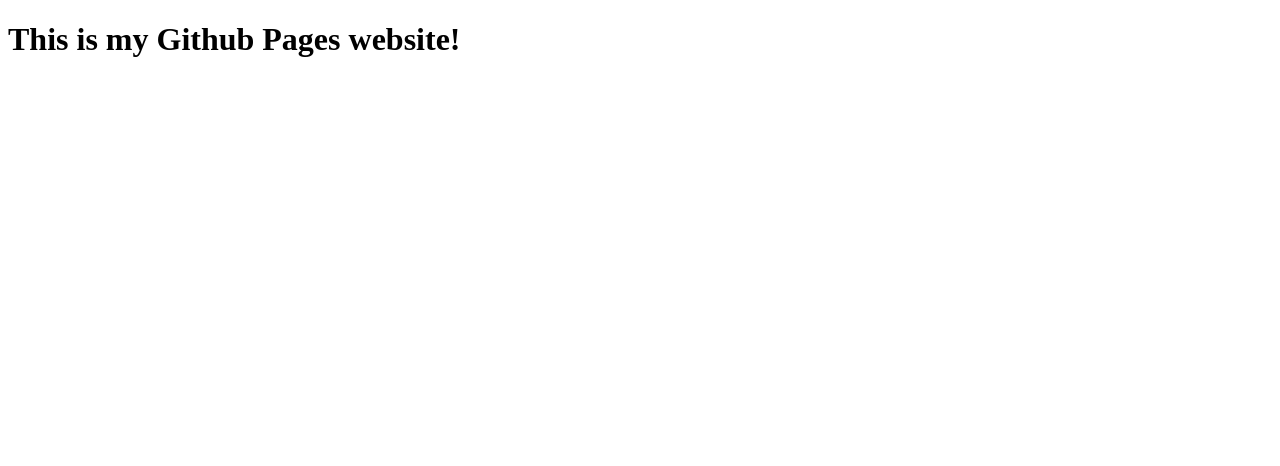
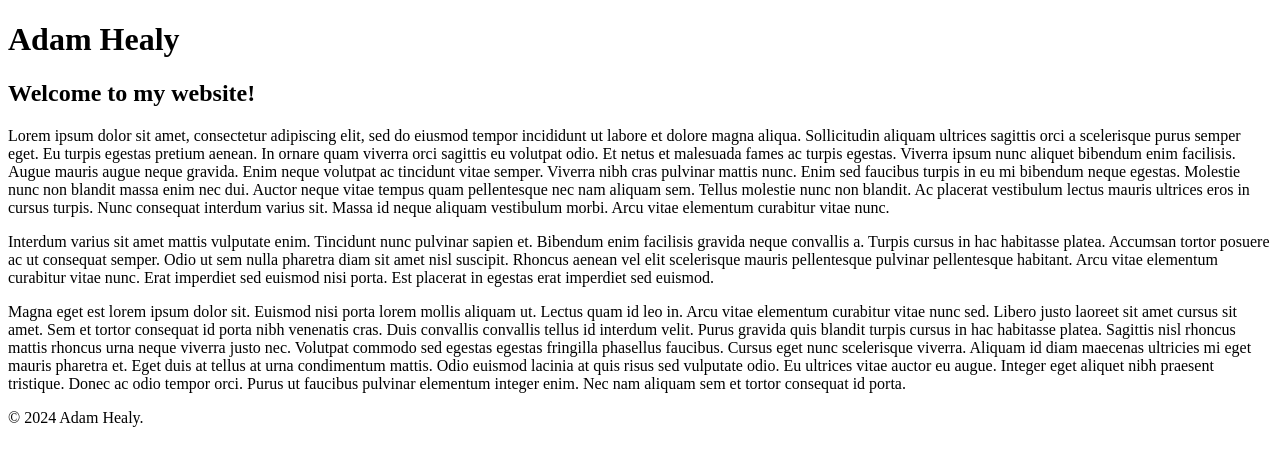
Before and after one commit to mada9/mada9.github.io, a plain HTML site: page index.html in a window 1280 px wide. Drawn offline with Linux system fonts and the light colour scheme.

Commit message:
First Website Design Idea

```diff
--- a/index.html
+++ b/index.html
@@ -1,12 +1,36 @@
 <!DOCTYPE html>
 <html lang="en">
-    <head>
-        <title>
-            Adam's Web Page!
-        </title>
-    </head>
-    <body>
-        <h1>This is my Github Pages website!</h1>
-    </body>
+<head>
+    <meta charset="UTF-8">
+    <meta name="viewport" content="width=device-width, initial-scale=1.0">
+    <title>Home | Adam Healy</title>
+    <link rel="stylesheet" href="style/style.css">
+</head>
+<body>
+    <header>
+        <h1>Adam Healy</h1>
+        <!-- <nav>
+            <ul>
+                <li><a href="index.html">Home</a></li>
+                <li><a href="about.html">About</a></li>
+                <li><a href="cv.html">CV</a></li>
+                <li><a href="projects.html">Projects</a></li>
+                <li><a href="blog.html">Blog</a></li>
+            </ul>
+        </nav> -->
+    </header>
+    <main>
+        <section>
+            <h2>Welcome to my website!</h2>
+            <p>Lorem ipsum dolor sit amet, consectetur adipiscing elit, sed do eiusmod tempor incididunt ut labore et dolore magna aliqua. Sollicitudin aliquam ultrices sagittis orci a scelerisque purus semper eget. Eu turpis egestas pretium aenean. In ornare quam viverra orci sagittis eu volutpat odio. Et netus et malesuada fames ac turpis egestas. Viverra ipsum nunc aliquet bibendum enim facilisis. Augue mauris augue neque gravida. Enim neque volutpat ac tincidunt vitae semper. Viverra nibh cras pulvinar mattis nunc. Enim sed faucibus turpis in eu mi bibendum neque egestas. Molestie nunc non blandit massa enim nec dui. Auctor neque vitae tempus quam pellentesque nec nam aliquam sem. Tellus molestie nunc non blandit. Ac placerat vestibulum lectus mauris ultrices eros in cursus turpis. Nunc consequat interdum varius sit. Massa id neque aliquam vestibulum morbi. Arcu vitae elementum curabitur vitae nunc.</p>
 
+            <p>Interdum varius sit amet mattis vulputate enim. Tincidunt nunc pulvinar sapien et. Bibendum enim facilisis gravida neque convallis a. Turpis cursus in hac habitasse platea. Accumsan tortor posuere ac ut consequat semper. Odio ut sem nulla pharetra diam sit amet nisl suscipit. Rhoncus aenean vel elit scelerisque mauris pellentesque pulvinar pellentesque habitant. Arcu vitae elementum curabitur vitae nunc. Erat imperdiet sed euismod nisi porta. Est placerat in egestas erat imperdiet sed euismod.</p>
+
+            <p>Magna eget est lorem ipsum dolor sit. Euismod nisi porta lorem mollis aliquam ut. Lectus quam id leo in. Arcu vitae elementum curabitur vitae nunc sed. Libero justo laoreet sit amet cursus sit amet. Sem et tortor consequat id porta nibh venenatis cras. Duis convallis convallis tellus id interdum velit. Purus gravida quis blandit turpis cursus in hac habitasse platea. Sagittis nisl rhoncus mattis rhoncus urna neque viverra justo nec. Volutpat commodo sed egestas egestas fringilla phasellus faucibus. Cursus eget nunc scelerisque viverra. Aliquam id diam maecenas ultricies mi eget mauris pharetra et. Eget duis at tellus at urna condimentum mattis. Odio euismod lacinia at quis risus sed vulputate odio. Eu ultrices vitae auctor eu augue. Integer eget aliquet nibh praesent tristique. Donec ac odio tempor orci. Purus ut faucibus pulvinar elementum integer enim. Nec nam aliquam sem et tortor consequat id porta.</p>
+        </section>
+    </main>
+    <footer>
+        <p>&copy; 2024 Adam Healy.</p>
+    </footer>
+</body>
 </html>
```
